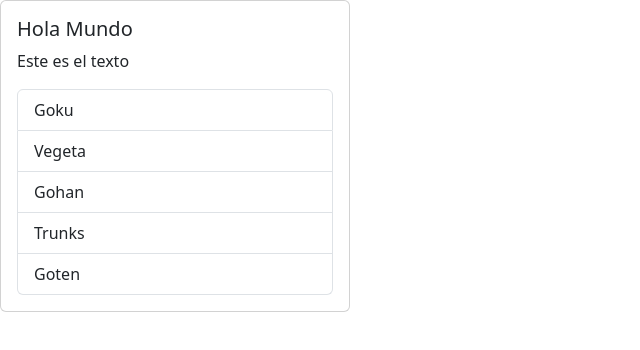
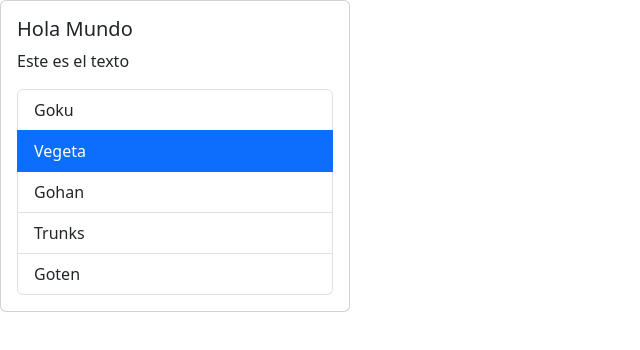
Before and after one commit to cmg-dev-mx/Web_Courses_Apps, a React (Vite) app in the folder react/react-app/: page / in a window 1280 px wide. Shown: the top 350 px of the page, without its empty margins (0-640 px from the left). Built offline with nearby package versions, Linux system fonts and the light colour scheme.

Commit message:
Implementación de función State Hook

```diff
--- a/react/react-app/src/components/List.tsx
+++ b/react/react-app/src/components/List.tsx
@@ -1,19 +1,22 @@
+import { useState } from "react";
+
 type Props = {
   data: string[];
 };
 
 function List({ data }: Props) {
-  const handleClick = (e: string) => {
-    console.log(e);
+  const [index, setIndex] = useState(1);
+  const handleClick = (i: number) => {
+    setIndex(i);
   };
 
   return (
     <ul className="list-group">
-      {data.map((item) => (
+      {data.map((item, i) => (
         <li
-          onClick={() => handleClick(item)}
+          onClick={() => handleClick(i)}
           key={item}
-          className="list-group-item"
+          className={`list-group-item ${index == i ? "active" : ""}`}
         >
           {item}
         </li>
```
